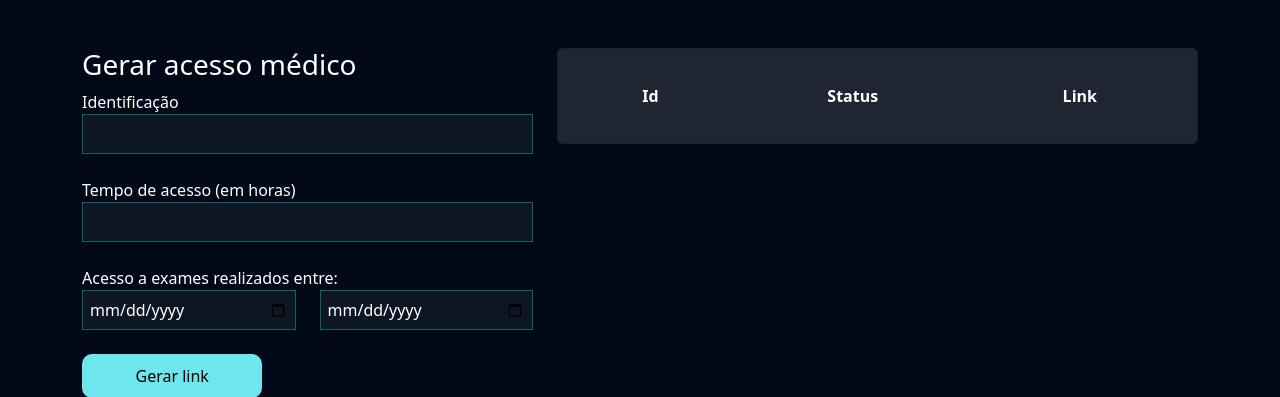
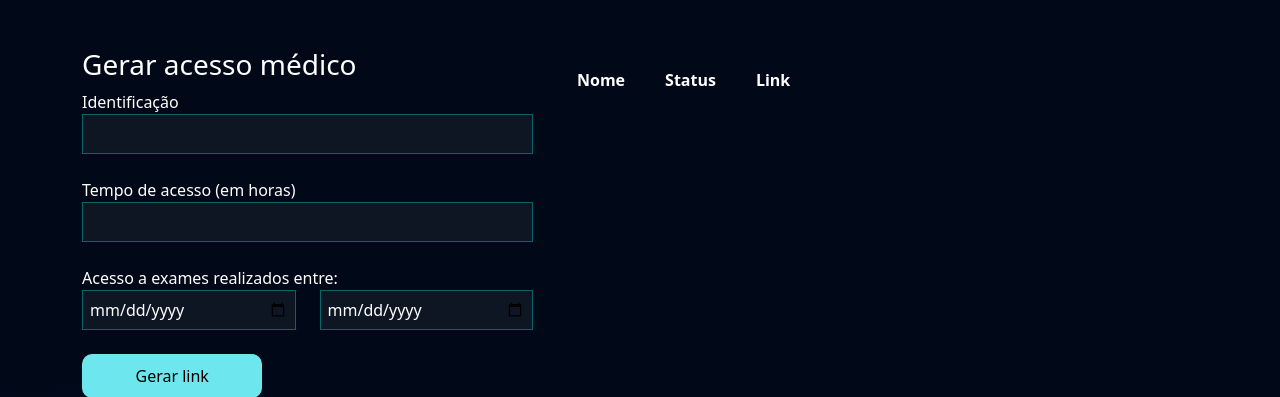
Before and after one commit to edvalson/VitaLab, a Django app: page /exames/gerar_acesso_medico/ in a window 1280 px wide. Shown: the part 89-486 px from the top of the page. Run offline with Django 4.2, Linux system fonts and the light colour scheme; a user stored in the database is signed in; data comes from the database, SQL or seed files in the repository; both versions use the stored data as it was after the commit; lists and menus that the app fills with data are empty.

Commit message:
correções

```diff
--- a/exames/models.py
+++ b/exames/models.py
@@ -87,4 +87,7 @@ class AcessoMedico(models.Model):
 	@property
 	def url(self):
 		#TODO: reverse
+		#portal_link = "https://edvalson.pythonanywhere.com"
+		#return f"{portal_link}/exames/acesso_medico/{self.token}"
+
 		return f"http://127.0.0.1:8000/exames/acesso_medico/{self.token}"
--- a/exames/templates/gerar_acesso_medico.html
+++ b/exames/templates/gerar_acesso_medico.html
@@ -51,10 +51,10 @@
             </div>
             <div class="col-md">
 
-                <div class="card">
+                <div class="card-md">
                     <table style="text-align: center">
                         <tr>
-                          <th>Id</th>
+                          <th>Nome</th>
                           <th>Status</th>
                           <th>Link</th>
 
--- a/exames/templates/gerenciar_exames.html
+++ b/exames/templates/gerenciar_exames.html
@@ -22,8 +22,10 @@
 			<h3 class="font-destaque">GERENCIAMENTO DE EXAMES</h3>
 		</div>
 		<br>
+		<div style="text-align:right">
+			<a href="javascript:history.back()" class="btn-custom"> Retorna para página Solicitar Exames</a>
+		</div>
 		<div class="card card-view">
-
 			<div class="sub-card">
 				<h3>Exames de sangue</h3>
 				<hr>
--- a/exames/templates/gerenciar_pedidos.html
+++ b/exames/templates/gerenciar_pedidos.html
@@ -21,7 +21,7 @@
             <h3 class="font-destaque">GERENCIAMENTO DE PEDIDOS</h3>
         </div>
         <div>
-            <a href="{% url 'solicitar_exames' %}" class="btn-custom">Ir para a página Solictar Exames</a>
+            <a href="{% url 'solicitar_exames' %}" class="btn-custom">Ir para a página Solicitar Exames</a>
         </div>
         <br>
         <div class="card card-view">
--- a/exames/views.py
+++ b/exames/views.py
@@ -4,6 +4,7 @@ from .models import TiposExames, PedidosExames, SolicitacaoExame, AcessoMedico
 from datetime import datetime
 from django.contrib.messages import constants
 from django.contrib import messages
+
 
 @login_required
 def solicitar_exames(request):
@@ -142,7 +143,7 @@ def acesso_medico(request, token):
 
     if acesso_medico.status == 'Expirado':
         messages.add_message(request, constants.WARNING, 'Esse link já se expirou!')
-        return redirect('/vitalab/')
+        return redirect('/usuarios/login')
 
    # pedidos = PedidosExames.objects.filter(data__gte=acesso_medico.data_exames_iniciais).filter(data__lte=acesso_medico.data_exames_finais).filter(usuario=acesso_medico.usuario)
     pedidos = PedidosExames.objects.filter(usuario=acesso_medico.usuario).filter(data__gte=acesso_medico.data_exames_iniciais).filter(data__lte=acesso_medico.data_exames_finais)
```
Also changed, not shown: exames/templates/acesso_medico.html (+5 -3 lines), db.sqlite3, 2 other files.
